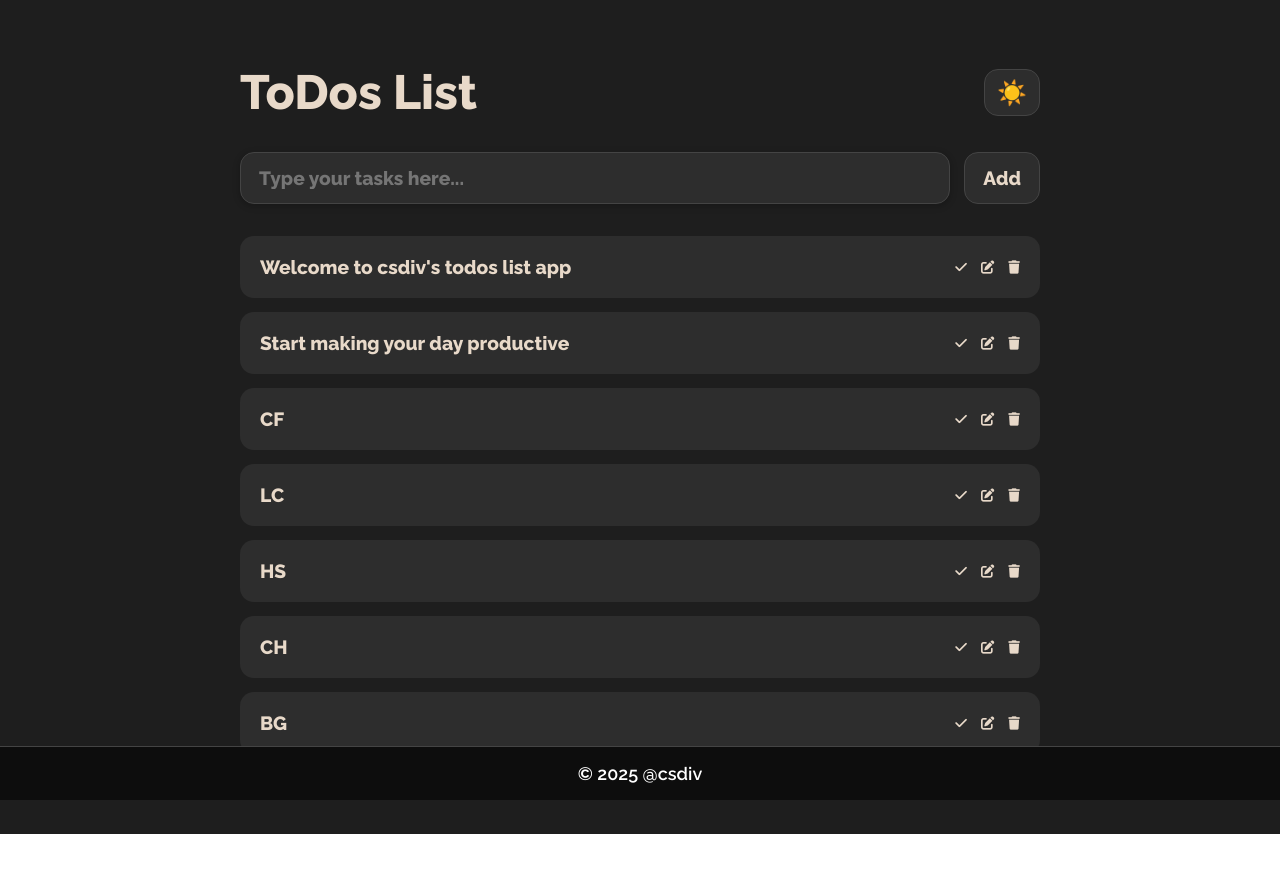
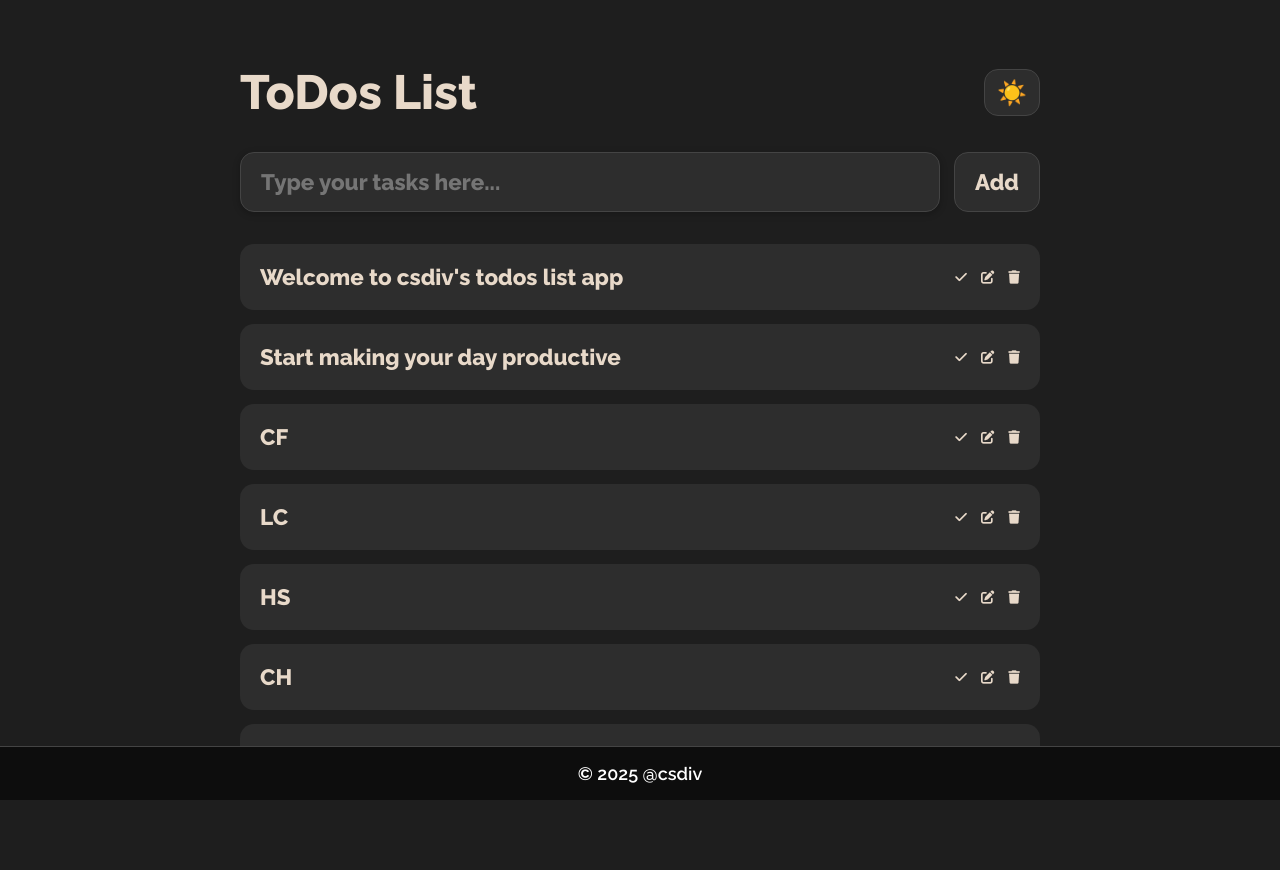
Before and after one commit to csdivyansh/ToDo, a React (Vite) app: page / in a window 1280 px wide. Before the commit the page ends 834 px from the top, so only its background shows below. Built offline with nearby package versions, Linux system fonts and the light colour scheme.

Commit message:
updated font size

```diff
--- a/src/index.css
+++ b/src/index.css
@@ -9,7 +9,7 @@
 }
 h1 {
   margin: 2rem 0;
-  font-size: 50px;
+  font-size: 2.5rem;
   flex: 1;
 }
 #root {
@@ -41,9 +41,9 @@ header {
 .input-container input {
   flex: 1;
   border-radius: 14px;
-  font-size: 1rem;
+  font-size: 1.1rem;
   outline: none;
-  padding: 12px 16px;
+  padding: 14px 18px;
   border: none;
   background: #ffffff;
   box-shadow: 0 2px 8px rgba(0, 0, 0, 0.12), 0 1.5px 4px rgba(0, 0, 0, 0.1);
@@ -52,10 +52,10 @@ header {
 .input-container button {
   border-radius: 14px;
   background: #ffffff;
-  padding: 12px 16px;
+  padding: 14px 18px;
   border: none;
   outline: none;
-  font-size: 1rem;
+  font-size: 1.1rem;
   cursor: pointer;
   transition-duration: 200ms;
 }
@@ -114,7 +114,7 @@ p {
 }
 .todoItem p {
   flex: 1;
-  font-size: 1rem;
+  font-size: 1.1rem;
   word-break: break-word;
 }
 .actionsContainer {
@@ -167,8 +167,8 @@ footer {
 
   .input-container input,
   .input-container button {
-    font-size: 1.2rem;
-    padding: 14px 18px;
+    font-size: 1.4rem;
+    padding: 16px 20px;
   }
 
   .main {
@@ -182,9 +182,8 @@ footer {
   }
 
   .todoItem p {
-    font-size: 1.2rem;
+    font-size: 1.4rem;
   }
-
   .dark-mode-toggle {
     align-self: auto;
   }
```
Also changed, not shown: 1 other file (tests, documents, lock files or other folders).
